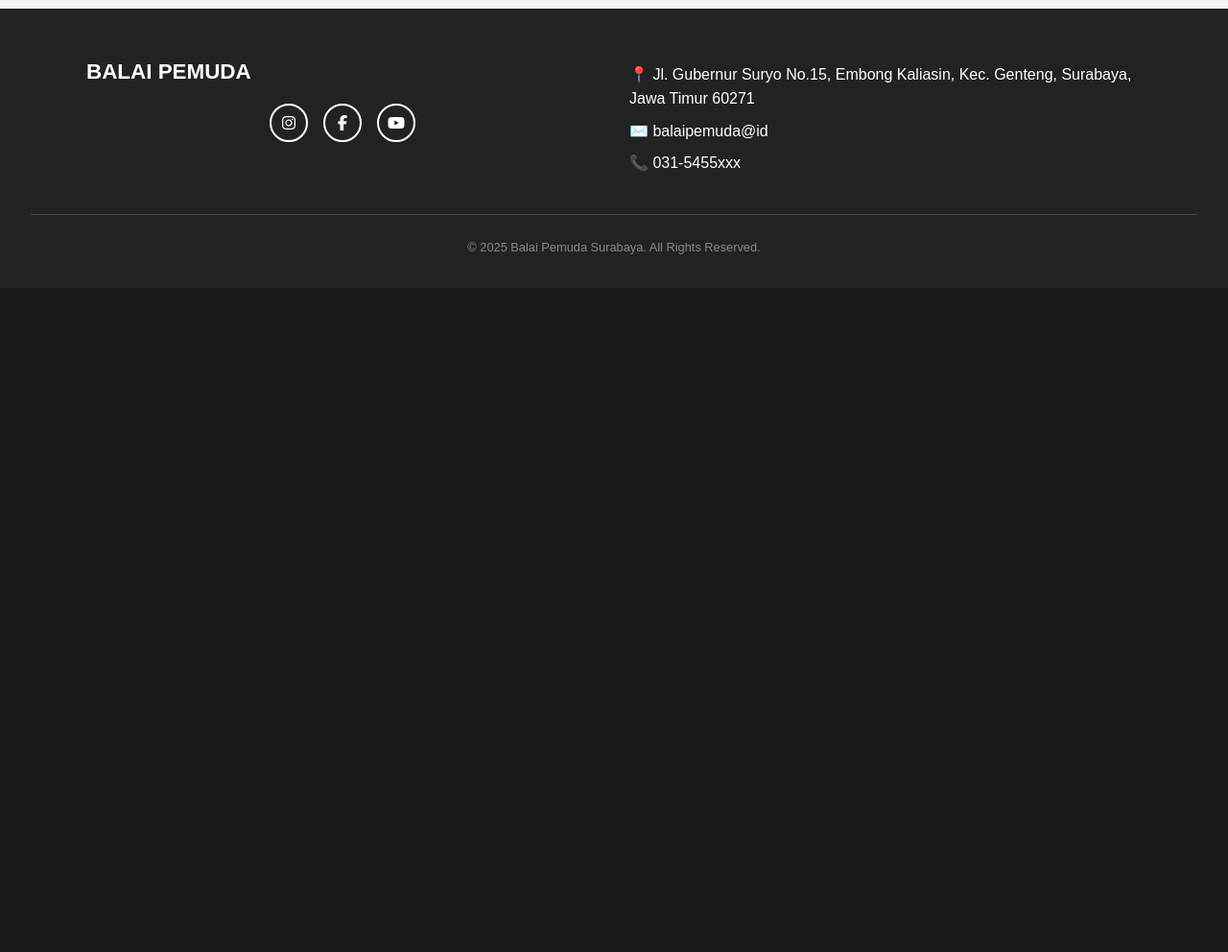
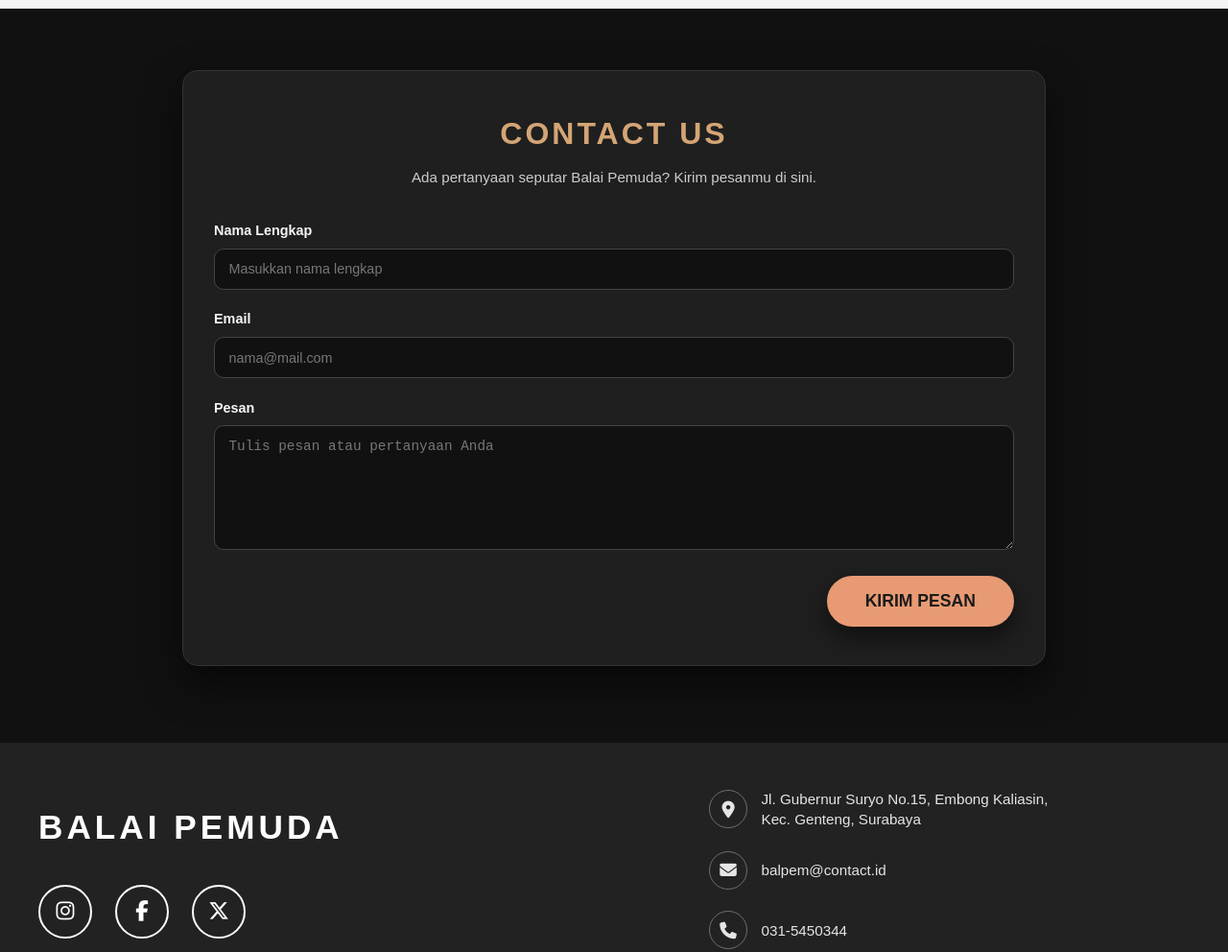
Before and after one commit to MAAAOTWRANK1/Balai-Pemuda-landing-page, a plain HTML site: page index.html in a window 1280 px wide. Shown: the part 3209-4201 px from the top of the page at 96% size. Before the commit the page ends 3509 px from the top, so only its background shows below. Drawn offline with Linux system fonts and the light colour scheme.

Commit message:
finishing

```diff
--- a/index.html
+++ b/index.html
@@ -293,74 +293,196 @@
             transform: rotate(45deg);
         }
 
+        /* Contact Section */
+        .contact-section {
+            background-color: #111111;
+            padding: 4rem 1.5rem 5rem;
+        }
+
+        .contact-wrapper {
+            max-width: 900px;
+            margin: 0 auto;
+            background-color: #1f1f1f;
+            border-radius: 16px;
+            padding: 2.5rem 2rem;
+            box-shadow: 0 18px 40px rgba(0, 0, 0, 0.6);
+            border: 1px solid #333;
+        }
+
+        .contact-title {
+            font-size: 2rem;
+            margin-bottom: 0.5rem;
+            letter-spacing: 3px;
+            color: #d4a574;
+            text-align: center;
+        }
+
+        .contact-subtitle {
+            font-size: 0.95rem;
+            color: #cccccc;
+            text-align: center;
+            margin-bottom: 2rem;
+        }
+
+        .contact-form {
+            display: grid;
+            gap: 1.2rem;
+        }
+
+        .contact-form .form-group {
+            display: flex;
+            flex-direction: column;
+            gap: 0.4rem;
+        }
+
+        .contact-form label {
+            font-size: 0.9rem;
+            font-weight: 600;
+            color: #f5f5f5;
+        }
+
+        .contact-form input,
+        .contact-form textarea {
+            background-color: #111111;
+            border-radius: 10px;
+            border: 1px solid #444;
+            padding: 0.8rem 0.9rem;
+            color: #f5f5f5;
+            font-size: 0.9rem;
+            outline: none;
+            transition: border-color 0.2s, box-shadow 0.2s, background-color 0.2s;
+        }
+
+        .contact-form input::placeholder,
+        .contact-form textarea::placeholder {
+            color: #777;
+        }
+
+        .contact-form input:focus,
+        .contact-form textarea:focus {
+            border-color: #e89a74;
+            box-shadow: 0 0 0 2px rgba(232, 154, 116, 0.35);
+            background-color: #0b0b0b;
+        }
+
+        .contact-form textarea {
+            min-height: 130px;
+            resize: vertical;
+        }
+
+        .contact-button-wrapper {
+            margin-top: 0.5rem;
+            text-align: right;
+        }
+
+        .contact-button-wrapper .cta-button {
+            padding-inline: 2.5rem;
+        }
+
         /* Footer */
         .footer {
             background-color: #222222;
-            padding: 3rem 2rem 2rem;
-            text-align: left;
+            padding: 3rem 2rem 2.5rem;
         }
 
-        .footer-content {
-            max-width: 1100px;
+        .footer-inner {
+            max-width: 1200px;
             margin: 0 auto;
             display: grid;
-            grid-template-columns: repeat(auto-fit, minmax(260px, 1fr));
+            grid-template-columns: minmax(0, 1.3fr) minmax(0, 1fr);
+            gap: 3rem;
+            align-items: center;
+            padding-bottom: 2rem;
+            border-bottom: 1px solid #444;
+        }
+
+        .footer-left {
+            display: flex;
+            flex-direction: column;
             gap: 2rem;
-            margin-bottom: 2rem;
         }
 
         .footer-brand {
-            font-size: 1.4rem;
-            font-weight: bold;
-            margin-bottom: 1rem;
+            font-size: 2.2rem;
+            font-weight: 800;
+            letter-spacing: 4px;
         }
 
         .footer-social {
             display: flex;
-            gap: 1rem;
-            justify-content: center;
-            margin-top: 1rem;
+            gap: 1.5rem;
         }
 
         .footer-social a {
             color: #fff;
             text-decoration: none;
-            width: 40px;
-            height: 40px;
+            width: 56px;
+            height: 56px;
             border: 2px solid #fff;
             border-radius: 50%;
             display: flex;
             align-items: center;
             justify-content: center;
+            font-size: 1.35rem;
             transition: all 0.3s;
         }
 
         .footer-social a:hover {
             background-color: #d4a574;
             border-color: #d4a574;
+            color: #1a1a1a;
         }
 
-        .footer-contact {
-            text-align: left;
+        .footer-right {
+            display: grid;
+            gap: 1.4rem;
+            font-size: 0.95rem;
+            color: #e5e5e5;
         }
 
-        .footer-contact p {
-            margin: 0.5rem 0;
+        .footer-contact-item {
             display: flex;
             align-items: center;
-            gap: 0.5rem;
+            gap: 0.9rem;
+        }
+
+        .footer-contact-icon {
+            width: 40px;
+            height: 40px;
+            border-radius: 50%;
+            border: 1px solid #ffffff55;
+            display: flex;
+            align-items: center;
+            justify-content: center;
+            font-size: 1.1rem;
+        }
+
+        .footer-contact-text {
+            line-height: 1.4;
+        }
+
+        .footer-contact-text span {
+            display: block;
         }
 
         .copyright {
-            border-top: 1px solid #444;
-            padding-top: 1.5rem;
-            color: #888;
-            font-size: 0.8rem;
+            padding-top: 1.6rem;
+            color: #cccccc;
+            font-size: 0.85rem;
             text-align: center;
         }
 
         /* Responsive */
         @media (max-width: 768px) {
+            .footer-inner {
+                grid-template-columns: 1fr;
+                gap: 2rem;
+            }
+
+            .footer-left {
+                align-items: flex-start;
+            }
+
             .nav-menu {
                 display: none;
             }
@@ -479,21 +601,62 @@
         </div>
     </section>
 
+    <!-- Contact Section -->
+    <section id="kontak" class="contact-section">
+        <div class="contact-wrapper">
+            <h2 class="contact-title">CONTACT US</h2>
+            <p class="contact-subtitle">Ada pertanyaan seputar Balai Pemuda? Kirim pesanmu di sini.</p>
+            <form class="contact-form">
+                <div class="form-group">
+                    <label for="contact-name">Nama Lengkap</label>
+                    <input type="text" id="contact-name" placeholder="Masukkan nama lengkap" required>
+                </div>
+                <div class="form-group">
+                    <label for="contact-email">Email</label>
+                    <input type="email" id="contact-email" placeholder="nama@mail.com" required>
+                </div>
+                <div class="form-group">
+                    <label for="contact-message">Pesan</label>
+                    <textarea id="contact-message" placeholder="Tulis pesan atau pertanyaan Anda" required></textarea>
+                </div>
+                <div class="contact-button-wrapper">
+                    <button type="submit" class="cta-button">KIRIM PESAN</button>
+                </div>
+            </form>
+        </div>
+    </section>
+
     <!-- Footer -->
     <footer class="footer">
-        <div class="footer-content">
-            <div>
+        <div class="footer-inner">
+            <div class="footer-left">
                 <div class="footer-brand">BALAI PEMUDA</div>
                 <div class="footer-social">
                     <a href="#" aria-label="Instagram"><i class="fab fa-instagram"></i></a>
                     <a href="#" aria-label="Facebook"><i class="fab fa-facebook-f"></i></a>
-                    <a href="#" aria-label="YouTube"><i class="fab fa-youtube"></i></a>
+                    <a href="#" aria-label="X (Twitter)"><i class="fab fa-x-twitter"></i></a>
                 </div>
             </div>
-            <div class="footer-contact">
-                <p>📍 Jl. Gubernur Suryo No.15, Embong Kaliasin, Kec. Genteng, Surabaya, Jawa Timur 60271</p>
-                <p>✉️ balaipemuda@id</p>
-                <p>📞 031-5455xxx</p>
+            <div class="footer-right">
+                <div class="footer-contact-item">
+                    <div class="footer-contact-icon"><i class="fas fa-map-marker-alt"></i></div>
+                    <div class="footer-contact-text">
+                        <span>Jl. Gubernur Suryo No.15, Embong Kaliasin,</span>
+                        <span>Kec. Genteng, Surabaya</span>
+                    </div>
+                </div>
+                <div class="footer-contact-item">
+                    <div class="footer-contact-icon"><i class="fas fa-envelope"></i></div>
+                    <div class="footer-contact-text">
+                        <span>balpem@contact.id</span>
+                    </div>
+                </div>
+                <div class="footer-contact-item">
+                    <div class="footer-contact-icon"><i class="fas fa-phone"></i></div>
+                    <div class="footer-contact-text">
+                        <span>031-5450344</span>
+                    </div>
+                </div>
             </div>
         </div>
         <div class="copyright">
```
Also changed, not shown: image.png (added), 1 other file.
